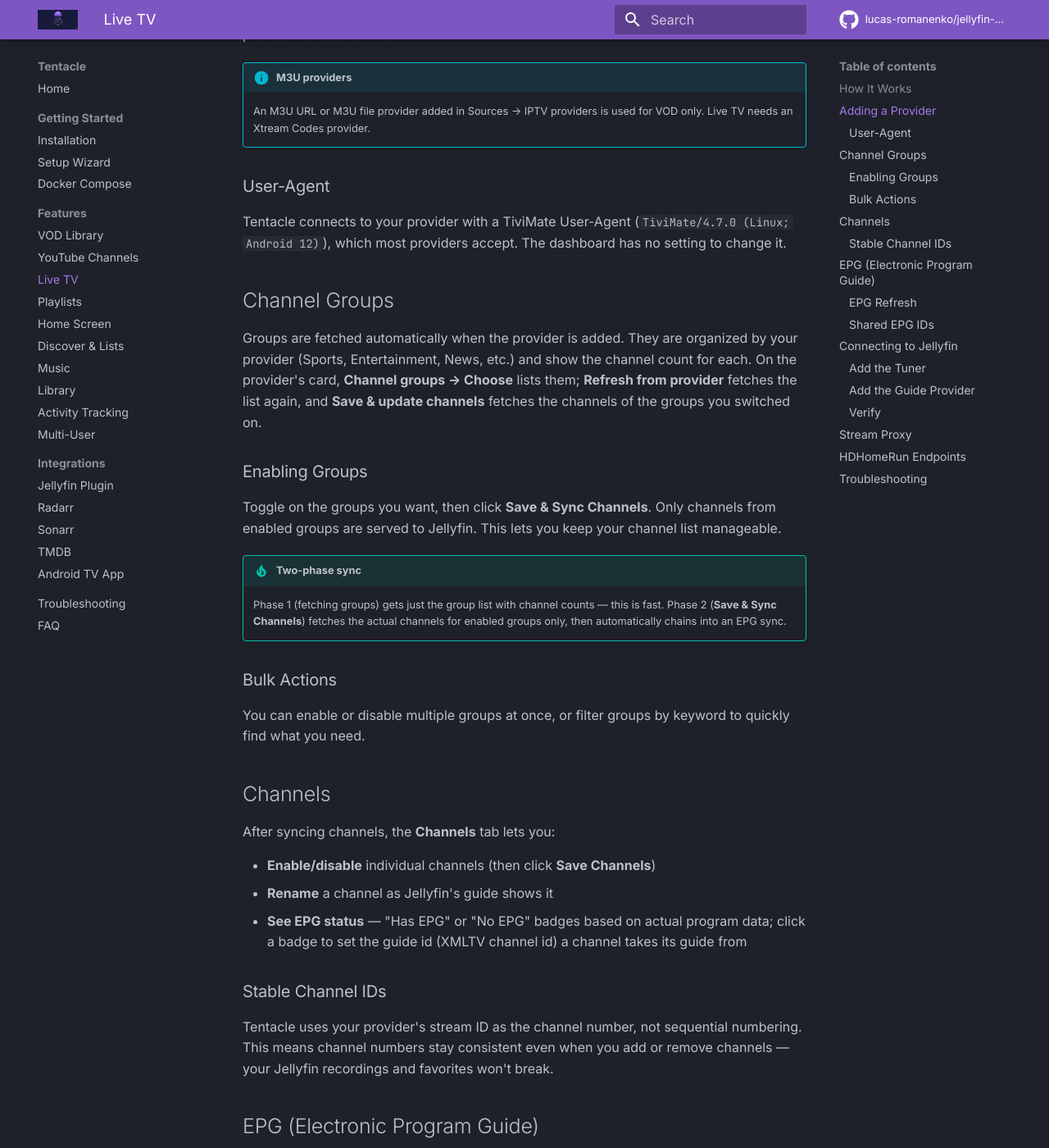
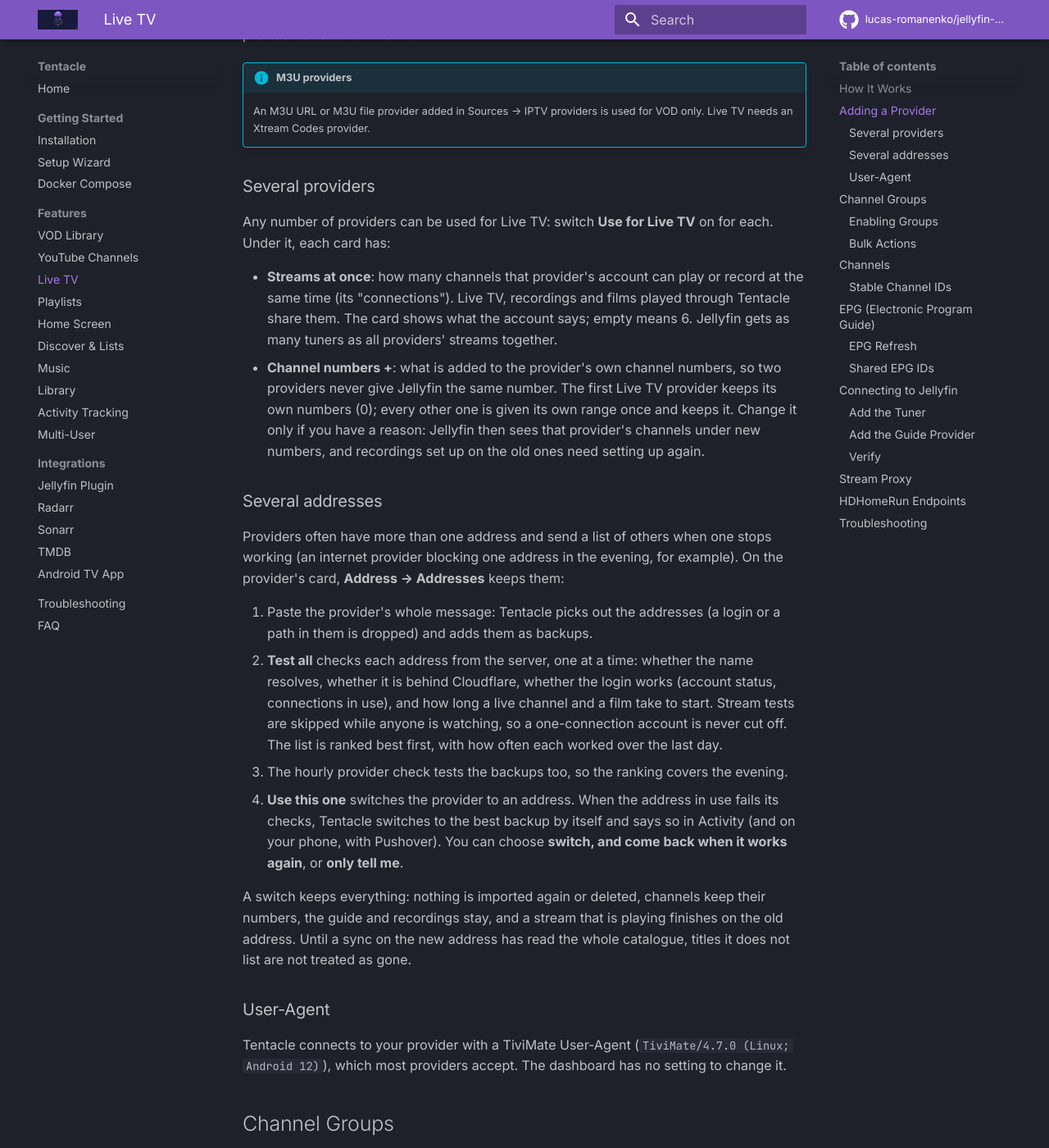
Before and after one commit to lucas-romanenko/jellyfin-tentacle, an MkDocs documentation site: the page built from docs/features/live-tv.md, in a window 1280 px wide and 1400 px high, scrolled down 899 px. Shown: the whole window at 82% size. Built offline with MkDocs 1.6.1 and Material for MkDocs 9.7.7, drawn with Linux system fonts in a browser that asks for light colours; comment, search, counter and statistics services are not loaded; some of the changed text lies outside the part shown.

Commit message:
Address test guarded during a protected recording, short words for the address in use, docs
Co-Authored-By: Claude Opus 5.5 <noreply@anthropic.com>

```diff
--- a/docs/features/live-tv.md
+++ b/docs/features/live-tv.md
@@ -26,6 +26,24 @@ When you save it, Tentacle tests the connection. If the account has live channel
 
 !!! info "M3U providers"
     An M3U URL or M3U file provider added in Sources → IPTV providers is used for VOD only. Live TV needs an Xtream Codes provider.
+
+### Several providers
+
+Any number of providers can be used for Live TV: switch **Use for Live TV** on for each. Under it, each card has:
+
+- **Streams at once**: how many channels that provider's account can play or record at the same time (its "connections"). Live TV, recordings and films played through Tentacle share them. The card shows what the account says; empty means 6. Jellyfin gets as many tuners as all providers' streams together.
+- **Channel numbers +**: what is added to the provider's own channel numbers, so two providers never give Jellyfin the same number. The first Live TV provider keeps its own numbers (0); every other one is given its own range once and keeps it. Change it only if you have a reason: Jellyfin then sees that provider's channels under new numbers, and recordings set up on the old ones need setting up again.
+
+### Several addresses
+
+Providers often have more than one address and send a list of others when one stops working (an internet provider blocking one address in the evening, for example). On the provider's card, **Address → Addresses** keeps them:
+
+1. Paste the provider's whole message: Tentacle picks out the addresses (a login or a path in them is dropped) and adds them as backups.
+2. **Test all** checks each address from the server, one at a time: whether the name resolves, whether it is behind Cloudflare, whether the login works (account status, connections in use), and how long a live channel and a film take to start. Stream tests are skipped while anyone is watching, so a one-connection account is never cut off. The list is ranked best first, with how often each worked over the last day.
+3. The hourly provider check tests the backups too, so the ranking covers the evening.
+4. **Use this one** switches the provider to an address. When the address in use fails its checks, Tentacle switches to the best backup by itself and says so in Activity (and on your phone, with Pushover). You can choose **switch, and come back when it works again**, or **only tell me**.
+
+A switch keeps everything: nothing is imported again or deleted, channels keep their numbers, the guide and recordings stay, and a stream that is playing finishes on the old address. Until a sync on the new address has read the whole catalogue, titles it does not list are not treated as gone.
 
 ### User-Agent
 
@@ -56,7 +74,7 @@ After syncing channels, the **Channels** tab lets you:
 
 ### Stable Channel IDs
 
-Tentacle uses your provider's stream ID as the channel number, not sequential numbering. This means channel numbers stay consistent even when you add or remove channels — your Jellyfin recordings and favorites won't break.
+Tentacle uses your provider's stream ID as the channel number (plus the provider's offset when several providers are used for Live TV), not sequential numbering. This means channel numbers stay consistent even when you add or remove channels — your Jellyfin recordings and favorites won't break.
 
 ## EPG (Electronic Program Guide)
 
--- a/tentacle/static/js/sources.js
+++ b/tentacle/static/js/sources.js
@@ -564,9 +564,9 @@ function _updateAddrSummary(id) {
   const cur = rows.find(r => r.in_use);
   const backups = rows.length - (cur ? 1 : 0);
   const word = cur ? _addrWord(cur) : null;
-  sum.innerHTML = `${cur ? `<span class="mono">${escHtml(_addrHost(cur.url))}</span>` : ''}`
-    + (word && cur.tested_at ? ` <span class="addr-word ${word.cls}">${escHtml(word.text.toLowerCase())}</span>` : '')
-    + ` <span style="color:var(--text3)">· ${backups ? `${backups} backup${backups === 1 ? '' : 's'}` : 'no backups'}</span>`;
+  // The address itself is under the provider's name: here, how it does and the backups
+  sum.innerHTML = (word && cur.tested_at ? `— <span class="addr-word ${word.cls}">${escHtml(word.text.toLowerCase())}</span> · ` : '— ')
+    + `<span style="color:var(--text3)">${backups ? `${backups} backup${backups === 1 ? '' : 's'}` : 'no backups yet'}</span>`;
   sum.style.color = '';
 }
 
```
Also changed, not shown: docs/agents/pipelines.md (+3 -2 lines), docs/agents/server-api.md (+6 -3 lines), docs/agents/server.md (+31 -2 lines), tentacle/docs/LIVETV.md (+0 -2 lines), tentacle/static/index.html (+5 -3 lines), 4 other files.
